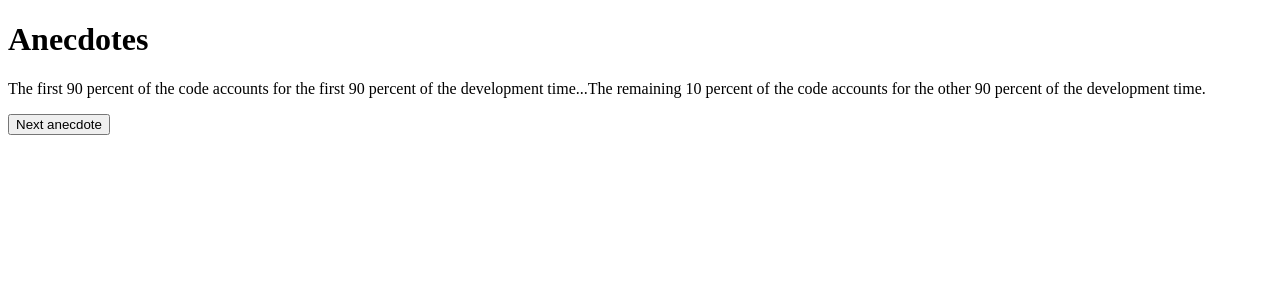
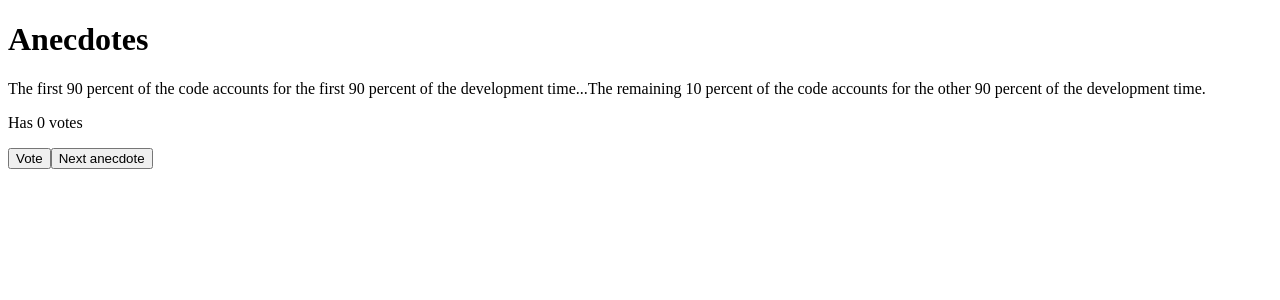
Before and after one commit to Artikool5/fullstack-open, a React (Vite) app in the folder part1/unicafe/: page / in a window 1280 px wide. Shown: the top 300 px of the page. Built offline with nearby package versions, Linux system fonts and the light colour scheme.

Commit message:
exc: 1.13

```diff
--- a/part1/unicafe/src/Anecdotes.jsx
+++ b/part1/unicafe/src/Anecdotes.jsx
@@ -1,15 +1,30 @@
 import { useState } from "react";
 
 const Anecdotes = () => {
-  const anecdotes = [
-    "If it hurts, do it more often.",
-    "Adding manpower to a late software project makes it later!",
-    "The first 90 percent of the code accounts for the first 90 percent of the development time...The remaining 10 percent of the code accounts for the other 90 percent of the development time.",
-    "Any fool can write code that a computer can understand. Good programmers write code that humans can understand.",
-    "Premature optimization is the root of all evil.",
-    "Debugging is twice as hard as writing the code in the first place. Therefore, if you write the code as cleverly as possible, you are, by definition, not smart enough to debug it.",
-    "Programming without an extremely heavy use of console.log is same as if a doctor would refuse to use x-rays or blood tests when diagnosing patients.",
-    "The only way to go fast, is to go well.",
+  const initialAnecdotes = [
+    { text: "If it hurts, do it more often.", votes: 0 },
+    {
+      text: "Adding manpower to a late software project makes it later!",
+      votes: 0,
+    },
+    {
+      text: "The first 90 percent of the code accounts for the first 90 percent of the development time...The remaining 10 percent of the code accounts for the other 90 percent of the development time.",
+      votes: 0,
+    },
+    {
+      text: "Any fool can write code that a computer can understand. Good programmers write code that humans can understand.",
+      votes: 0,
+    },
+    { text: "Premature optimization is the root of all evil.", votes: 0 },
+    {
+      text: "Debugging is twice as hard as writing the code in the first place. Therefore, if you write the code as cleverly as possible, you are, by definition, not smart enough to debug it.",
+      votes: 0,
+    },
+    {
+      text: "Programming without an extremely heavy use of console.log is same as if a doctor would refuse to use x-rays or blood tests when diagnosing patients.",
+      votes: 0,
+    },
+    { text: "The only way to go fast, is to go well.", votes: 0 },
   ];
 
   const getRandomAnecdoteId = () => {
@@ -18,21 +33,31 @@
     return id;
   };
 
+  const [anecdotes, setAnecdotes] = useState(initialAnecdotes);
   const [selectedAnecdote, setSelectedAnecdote] = useState(
     getRandomAnecdoteId(),
   );
 
+  const getNewAnecdote = () => {
+    setSelectedAnecdote(getRandomAnecdoteId());
+  };
+
+  const upvote = () => {
+    const copy = [...anecdotes];
+    (copy[selectedAnecdote] = {
+      text: anecdotes[selectedAnecdote].text,
+      votes: anecdotes[selectedAnecdote].votes + 1,
+    }),
+      setAnecdotes(copy);
+  };
+
   return (
     <>
       <h1>Anecdotes</h1>
-      <p>{anecdotes[selectedAnecdote]}</p>
-      <button
-        onClick={() => {
-          setSelectedAnecdote(getRandomAnecdoteId());
-        }}
-      >
-        Next anecdote
-      </button>
+      <p>{anecdotes[selectedAnecdote].text}</p>
+      <p>Has {anecdotes[selectedAnecdote].votes} votes</p>
+      <button onClick={upvote}>Vote</button>
+      <button onClick={getNewAnecdote}>Next anecdote</button>
     </>
   );
 };
```
